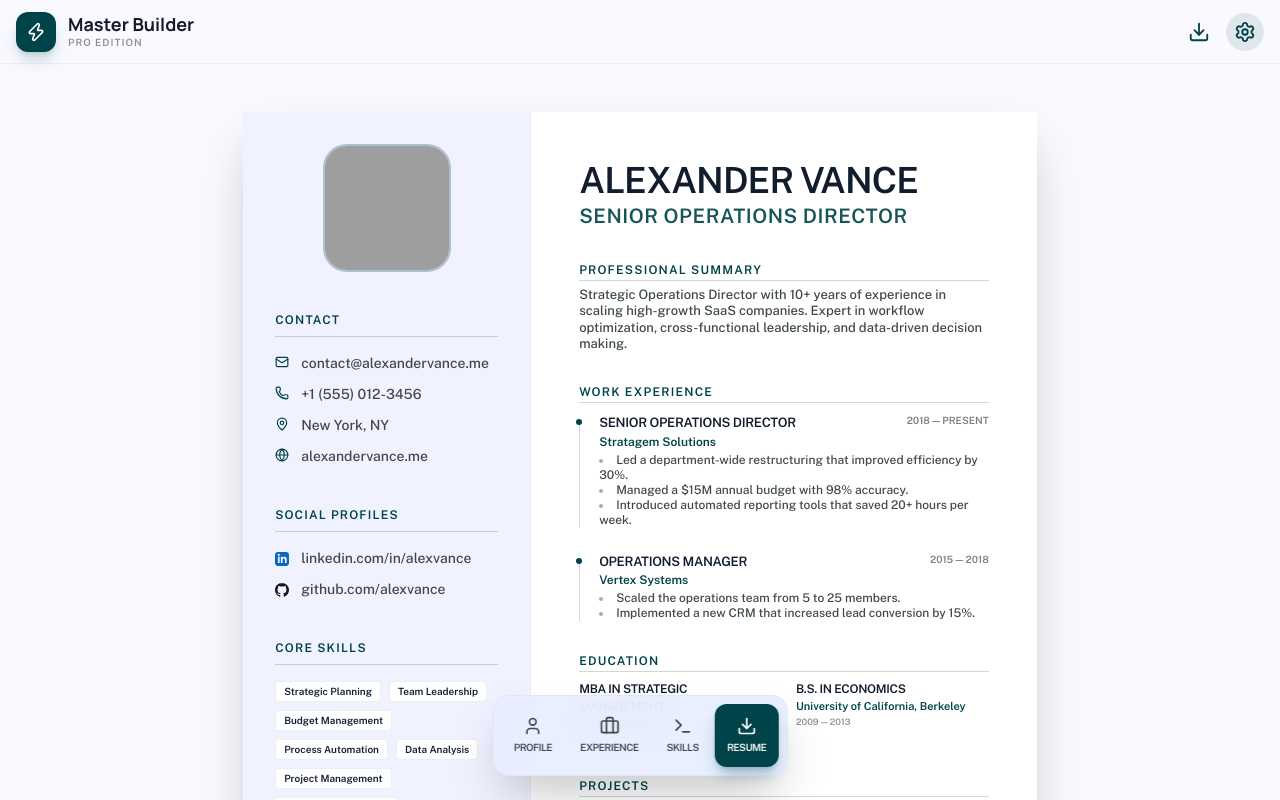
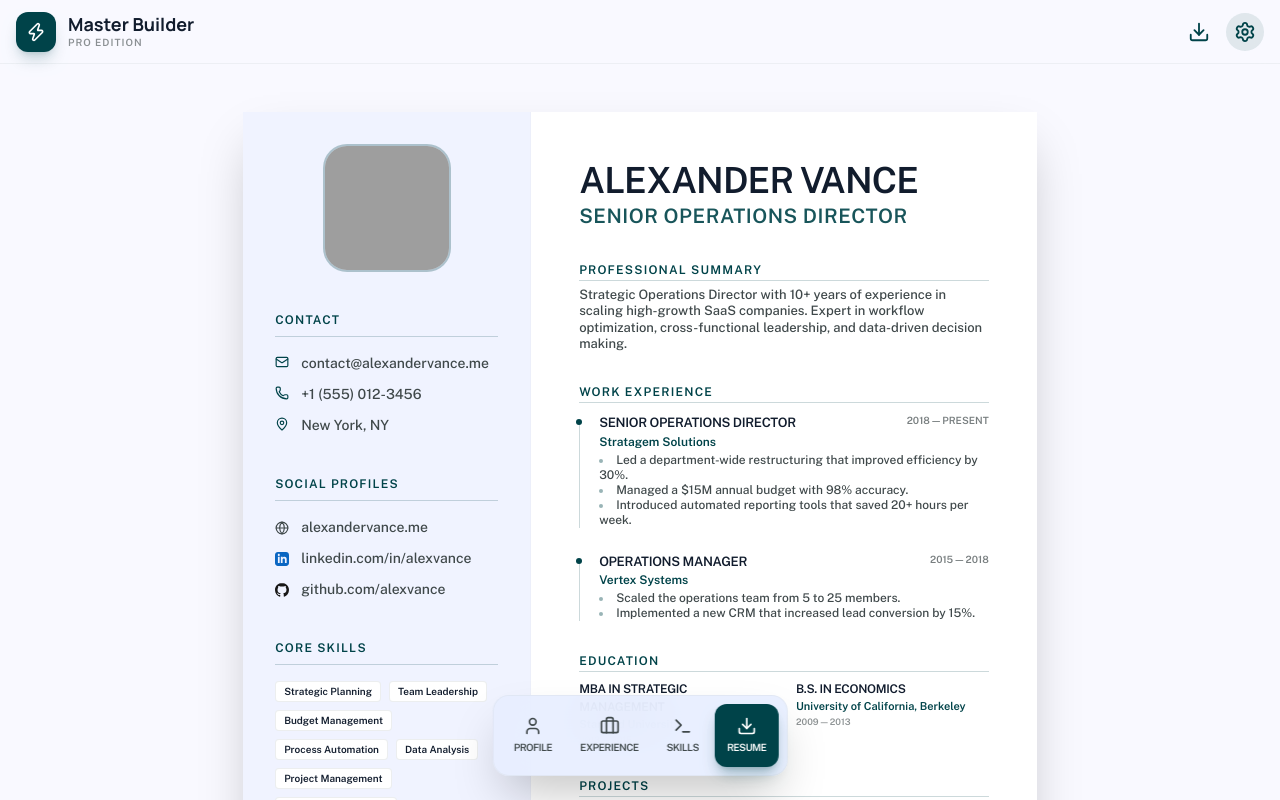
Before and after one commit to mannatmohapatra933/resume, a React (Vite) app: page /resume in a window 1280 px wide. Shown: the top 800 px of the page. Built offline with nearby package versions, Linux system fonts and the light colour scheme; grey boxes are pictures that could not be loaded.

Commit message:
Removed redundant Website field from General info and moved it to Socials

```diff
--- a/src/components/Layout.jsx
+++ b/src/components/Layout.jsx
@@ -205,16 +205,6 @@ const Layout = ({ children }) => {
                             placeholder="+1 (555) 000-0000"
                           />
                         </div>
-                      </div>
-
-                      <div>
-                        <label className="text-xs font-bold text-on-surface-variant uppercase ml-1">Website</label>
-                        <input
-                          value={info.website}
-                          onChange={(e) => updatePersonalInfo('website', e.target.value)}
-                          className="input-field"
-                          placeholder="portfolio.com"
-                        />
                       </div>
 
                       <div>
--- a/src/data/resumeData.js
+++ b/src/data/resumeData.js
@@ -3,7 +3,6 @@ export const initialData = {
     name: "Alexander Vance",
     title: "Senior Operations Director",
     location: "New York, NY",
-    website: "alexandervance.me",
     email: "contact@alexandervance.me",
     phone: "+1 (555) 012-3456",
     relocation: true,
@@ -26,6 +25,7 @@ export const initialData = {
     }
   },
   socials: [
+    { platform: "Portfolio", url: "alexandervance.me", icon: "Globe" },
     { platform: "LinkedIn", url: "linkedin.com/in/alexvance", icon: "Linkedin" },
     { platform: "GitHub", url: "github.com/alexvance", icon: "Github" }
   ],
--- a/src/pages/FullResume.jsx
+++ b/src/pages/FullResume.jsx
@@ -65,10 +65,6 @@ const FullResume = () => {
                 <div className="flex items-start gap-3">
                   <MapPin size={14} className="mt-0.5 text-primary" />
                   <span>{info.location}</span>
-                </div>
-                <div className="flex items-start gap-3">
-                  <Globe size={14} className="mt-0.5 text-primary" />
-                  <span className="break-all">{info.website}</span>
                 </div>
               </div>
             </section>
@@ -149,15 +145,6 @@ const FullResume = () => {
                 <span className="flex items-center gap-1.5">
                   <MapPin size={12} className="text-red-500" /> {info.location}
                 </span>
-                {info.website && (
-                  <>
-                    <span className="text-gray-300">|</span>
-                    <a href={info.website.startsWith('http') ? info.website : `https://${info.website}`} target="_blank" className="flex items-center gap-1.5 hover:underline">
-                      <Globe size={12} className="text-teal-500" />
-                      <span>Portfolio</span>
-                    </a>
-                  </>
-                )}
                 {visibility.socials && (data.socials || []).map((social, i) => {
                   const PlatformIcon = {
                     'Linkedin': LinkedinColor,
--- a/src/pages/Profile.jsx
+++ b/src/pages/Profile.jsx
@@ -59,9 +59,6 @@ const Profile = () => {
               <span className="flex items-center gap-1.5"><MapPin size={16} /> {info.location}</span>
               <span className="flex items-center gap-1.5"><Mail size={16} /> {info.email}</span>
               <span className="flex items-center gap-1.5"><Phone size={16} /> {info.phone}</span>
-              <a href={`https://${info.website}`} target="_blank" className="flex items-center gap-1.5 text-primary hover:underline cursor-pointer">
-                <Globe size={16} /> {info.website}
-              </a>
             </div>
           </div>
         </div>
```
